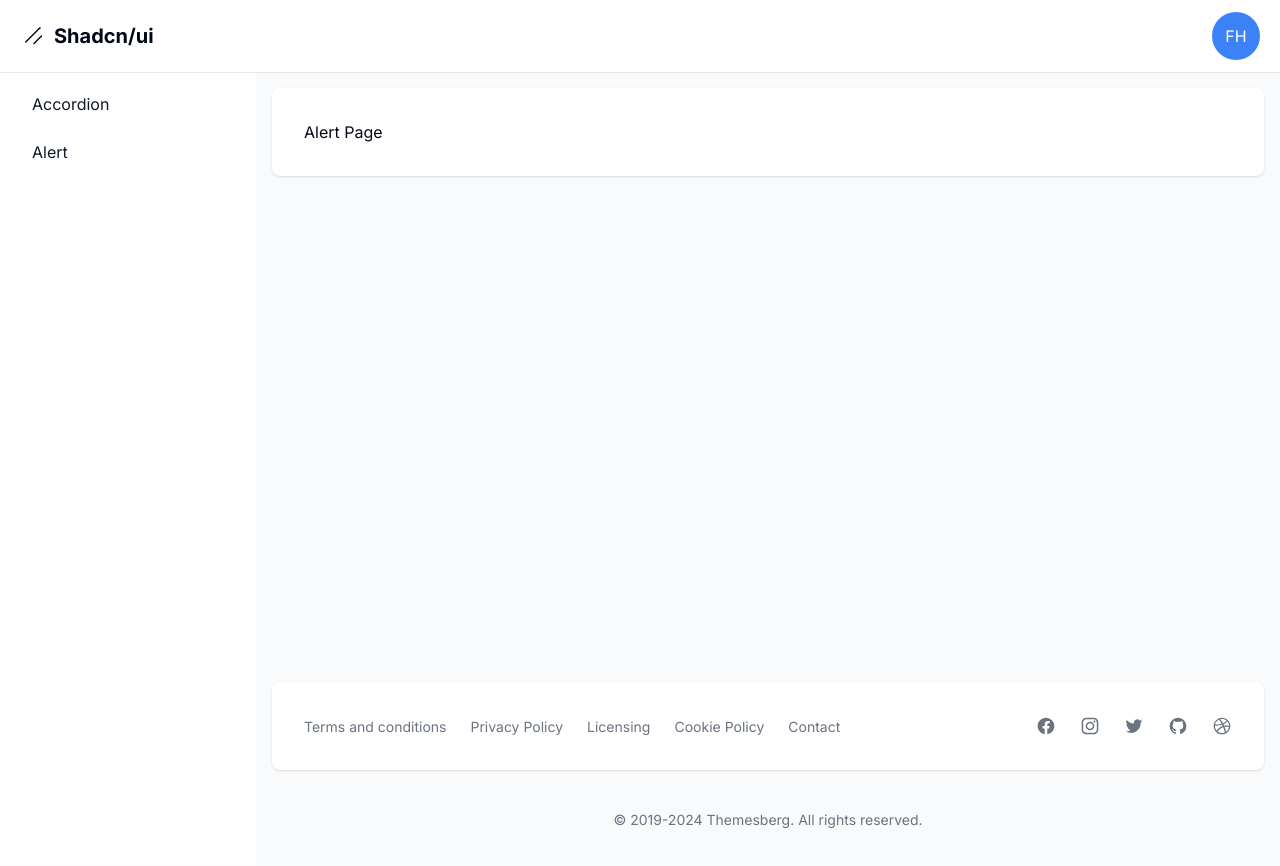
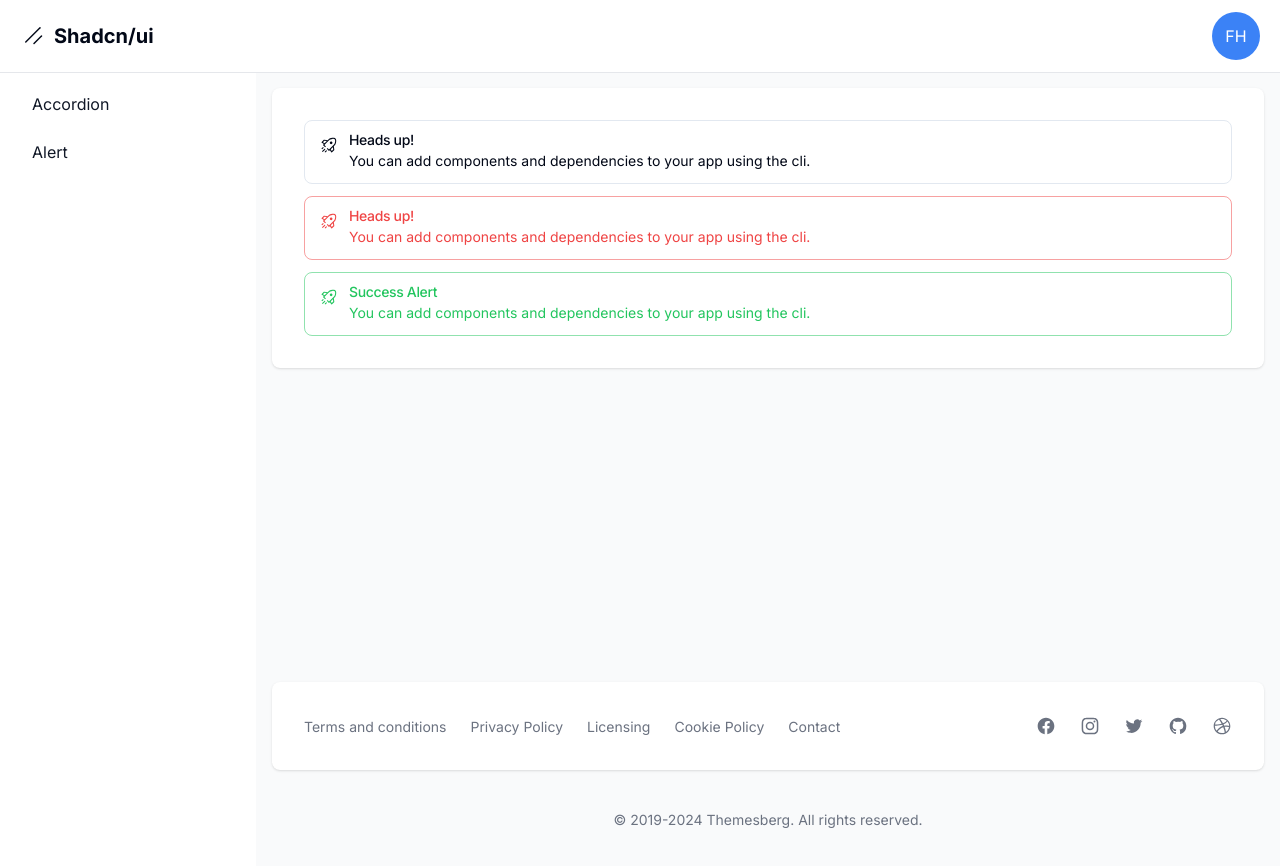
Before and after one commit to iangelmanuel/shadcn-ui-dashboard, a Next.js app: page /dashboard/alert in a window 1280 px wide. Shown: the top 866 px of the page. Built offline with nearby package versions, Linux system fonts and the light colour scheme.

Commit message:
chore: Add alert component to dashboard page

```diff
--- a/src/app/dashboard/alert/page.tsx
+++ b/src/app/dashboard/alert/page.tsx
@@ -1,7 +1,32 @@
+import { Alert, AlertDescription, AlertTitle } from '@/components/ui/alert'
+import { RocketIcon } from '@radix-ui/react-icons'
+
 export default function AlertPage() {
   return (
-    <div>
-      <h1>Alert Page</h1>
+    <div className="grid gap-3">
+      <Alert>
+        <RocketIcon className="h-4 w-4" />
+        <AlertTitle>Heads up!</AlertTitle>
+        <AlertDescription>
+          You can add components and dependencies to your app using the cli.
+        </AlertDescription>
+      </Alert>
+
+      <Alert variant="destructive">
+        <RocketIcon className="h-4 w-4" />
+        <AlertTitle>Heads up!</AlertTitle>
+        <AlertDescription>
+          You can add components and dependencies to your app using the cli.
+        </AlertDescription>
+      </Alert>
+
+      <Alert variant="success">
+        <RocketIcon className="h-4 w-4" />
+        <AlertTitle>Success Alert</AlertTitle>
+        <AlertDescription>
+          You can add components and dependencies to your app using the cli.
+        </AlertDescription>
+      </Alert>
     </div>
   )
 }
--- /dev/null
+++ b/src/components/ui/alert.tsx
@@ -0,0 +1,61 @@
+import * as React from 'react'
+import { cva, type VariantProps } from 'class-variance-authority'
+
+import { cn } from '@/lib/utils'
+
+const alertVariants = cva(
+  'relative w-full rounded-lg border px-4 py-3 text-sm [&>svg+div]:translate-y-[-3px] [&>svg]:absolute [&>svg]:left-4 [&>svg]:top-4 [&>svg]:text-foreground [&>svg~*]:pl-7',
+  {
+    variants: {
+      variant: {
+        default: 'bg-background text-foreground',
+        destructive:
+          'border-destructive/50 text-destructive dark:border-destructive [&>svg]:text-destructive',
+        success:
+          'border-green-500/50 text-green-500 dark:border-green-500 [&>svg]:text-green-500',
+      },
+    },
+    defaultVariants: {
+      variant: 'default',
+    },
+  }
+)
+
+const Alert = React.forwardRef<
+  HTMLDivElement,
+  React.HTMLAttributes<HTMLDivElement> & VariantProps<typeof alertVariants>
+>(({ className, variant, ...props }, ref) => (
+  <div
+    ref={ref}
+    role="alert"
+    className={cn(alertVariants({ variant }), className)}
+    {...props}
+  />
+))
+Alert.displayName = 'Alert'
+
+const AlertTitle = React.forwardRef<
+  HTMLParagraphElement,
+  React.HTMLAttributes<HTMLHeadingElement>
+>(({ className, ...props }, ref) => (
+  <h5
+    ref={ref}
+    className={cn('mb-1 font-medium leading-none tracking-tight', className)}
+    {...props}
+  />
+))
+AlertTitle.displayName = 'AlertTitle'
+
+const AlertDescription = React.forwardRef<
+  HTMLParagraphElement,
+  React.HTMLAttributes<HTMLParagraphElement>
+>(({ className, ...props }, ref) => (
+  <div
+    ref={ref}
+    className={cn('text-sm [&_p]:leading-relaxed', className)}
+    {...props}
+  />
+))
+AlertDescription.displayName = 'AlertDescription'
+
+export { Alert, AlertTitle, AlertDescription }
```
